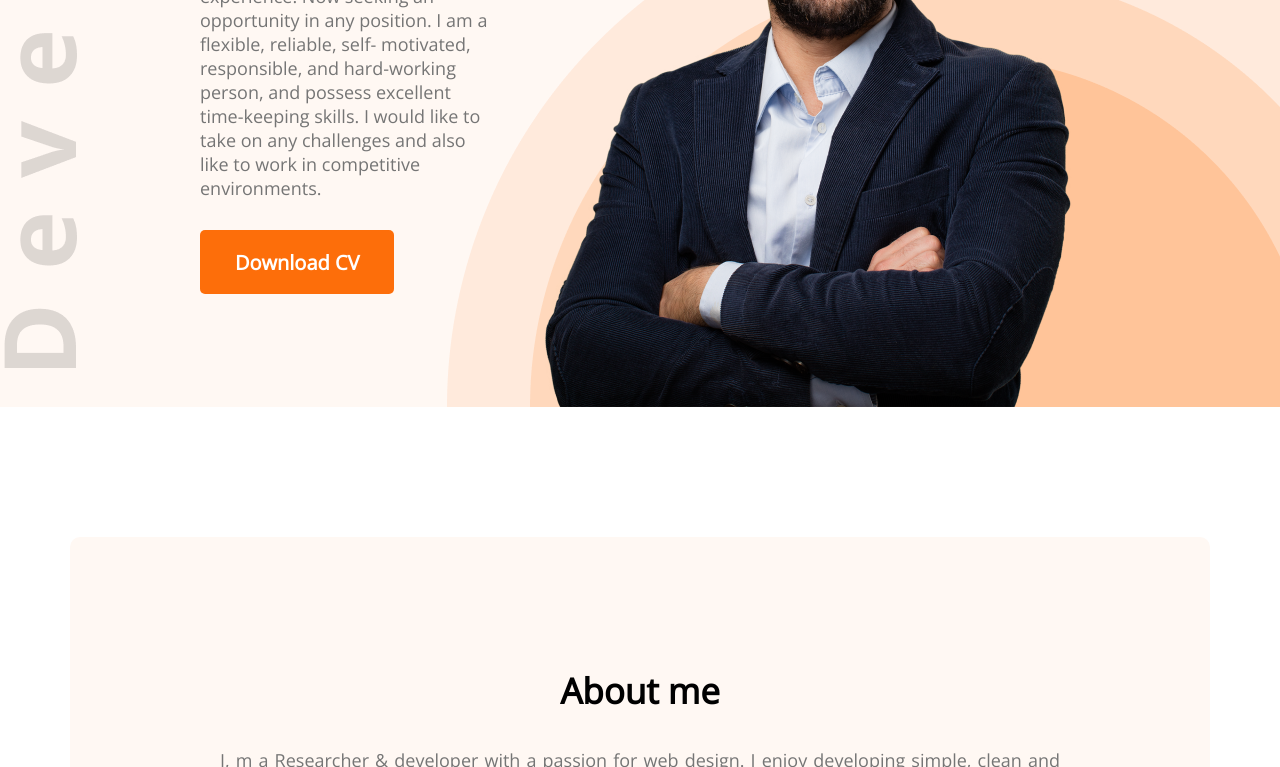
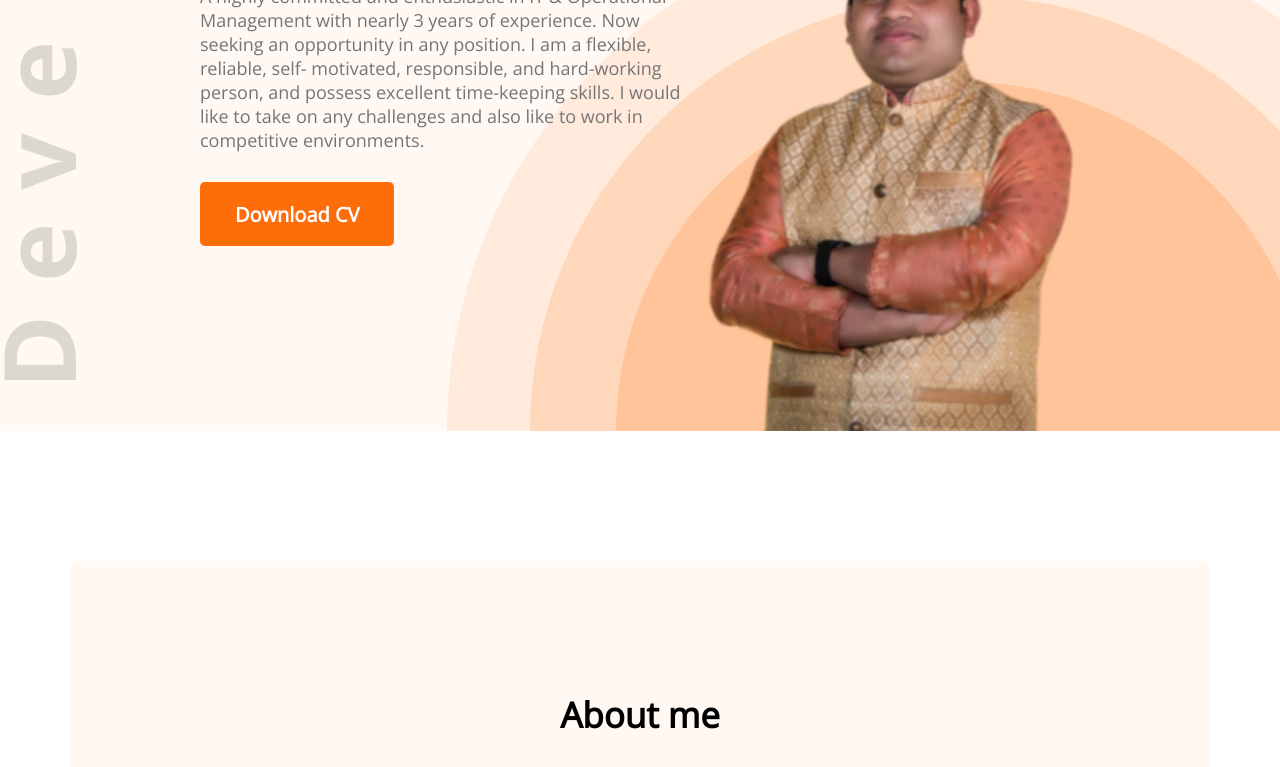
Before and after one commit to Saiful-94/developer-portfolio, a plain HTML site: page index.html in a window 1280 px wide. Shown: the part 433-1200 px from the top of the page. Drawn offline with nearby package versions, Linux system fonts and the light colour scheme.

Commit message:
chnage picture

```diff
--- a/index.html
+++ b/index.html
@@ -32,7 +32,7 @@
                     would like to take on any challenges and also like to work in competitive environments.</p>
                 <button class="btn-primary"><i class="fa-solid fa-circle-down"></i>Download CV</button>
             </div>
-            <img src="images/hardy.png" alt="">
+            <img class="image" src="images/Saiful_Trasp.png" alt="">
          </div>
     </header>
     <main>
--- a/styles/portfolio.css
+++ b/styles/portfolio.css
@@ -196,3 +196,7 @@ input{
     text-decoration: none;
 
 }
+.image{
+    height: 700px;
+    width: 1000px;
+}
```
Also changed, not shown: images/Saiful.jpg (added), images/Saiful_Trasp.png (added).
